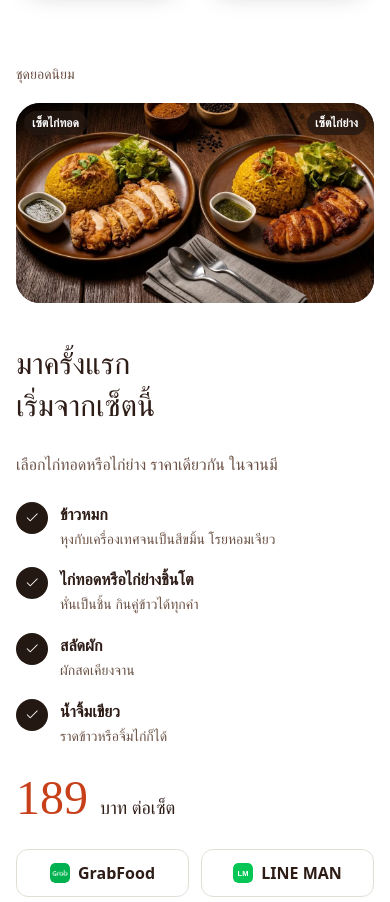
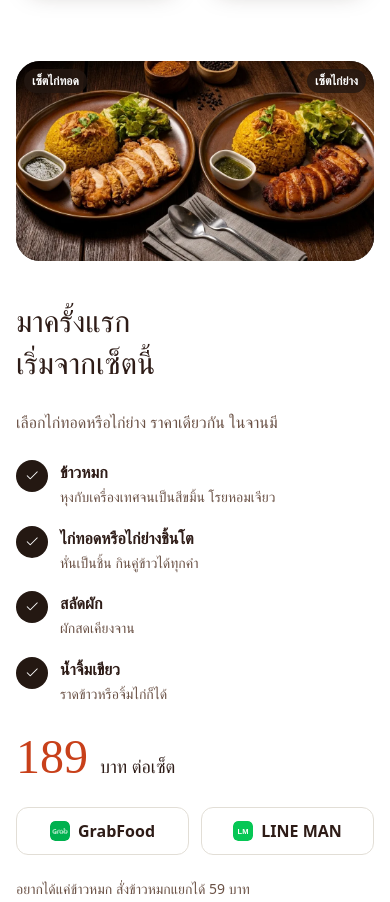
Before and after one commit to anawat34115/aman-design, a plain HTML site: page index.html in a window 390 px wide. Shown: the part 2914-3816 px from the top of the page. Drawn offline with nearby package versions, Linux system fonts and the light colour scheme; a web font is replaced by a local one.

Commit message:
Remove the "ชุดยอดนิยม" label above the popular set
Co-Authored-By: Claude Opus 5.5 <noreply@anthropic.com>

```diff
--- a/index.html
+++ b/index.html
@@ -141,7 +141,7 @@ a.is-pending:not(.btn){text-decoration:none}
 .q{display:flex;flex-direction:column;gap:4px;padding:32px 24px}
 .q:first-child{padding-left:8px}
 .q + .q{border-left:1px solid var(--line)}
-.combo-label{margin-top:96px;margin-bottom:16px}
+.plate{margin-top:96px}
 #plate{scroll-margin-top:96px}
 
 /* What's on the plate */
@@ -321,7 +321,7 @@ a.is-pending:not(.btn){text-decoration:none}
   .q + .q{border-left:0}
   .q:nth-child(even){padding-left:16px;border-left:1px solid var(--line)}
   .q:nth-child(n+3){border-top:1px solid var(--line)}
-  .combo-label{margin-top:64px}
+  .plate{margin-top:64px}
   .hero{grid-template-columns:1fr;min-height:0}
   .hero-photo{order:-1;min-height:0;aspect-ratio:1/1;margin-top:0}
   .hero-copy{padding:32px var(--gutter) 48px;gap:16px}
@@ -435,7 +435,6 @@ a.is-pending:not(.btn){text-decoration:none}
       <article class="mcard"><div class="mimg"><img src="img/salad.jpg" alt="สลัดผักเกาหลี" loading="lazy" width="640" height="640"></div><div class="mbody"><div class="mrow"><b>สลัดผักเกาหลี</b><span class="price">฿109</span></div><p>ผักสดกรอบ ราดน้ำสลัด กินแกล้มให้สดชื่น</p></div></article>
     </div>
   </div>
-  <div class="combo-label wrap"><span class="caption-1 muted">ชุดยอดนิยม</span></div>
   <div class="wrap plate" id="plate">
     <figure class="sets rv">
       <img src="img/set-both.webp" alt="เซ็ตข้าวหมกไก่ทอดและเซ็ตข้าวหมกไก่ย่างวางคู่กัน แต่ละจานมีข้าวหมก ไก่ สลัด และน้ำจิ้มเขียว" width="1024" height="572" loading="lazy">
```
